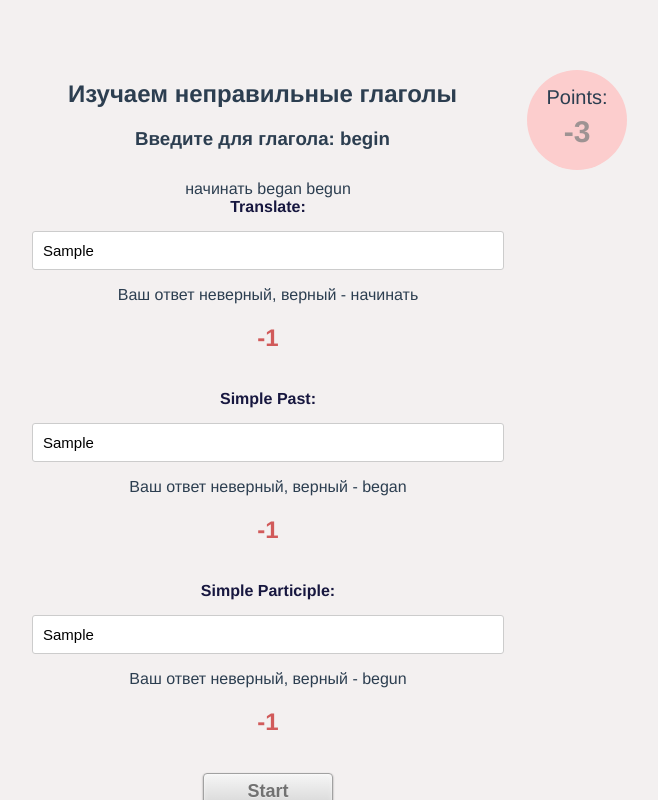
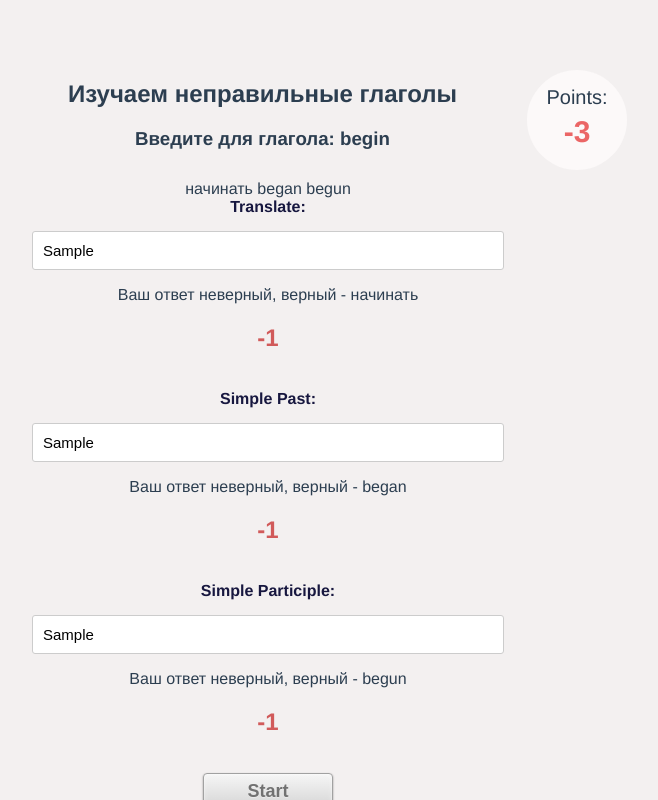
Before and after one commit to AlexMurrr/irregularVerbsCompositionAPI, a Vue app: page / in a window 1280 px wide. Both pictures are taken after typing "Sample", "Sample", "Sample" into the empty fields and a click on the button "Check". Shown: the top 800 px of the page, without its empty margins (372-1030 px from the left). Built offline with nearby package versions, Linux system fonts and the light colour scheme.

Commit message:
feat: change color number in numberPoints.vue

```diff
--- a/src/components/numberPoints.vue
+++ b/src/components/numberPoints.vue
@@ -9,15 +9,16 @@ const {numPoints} = storeToRefs(storeVerbs)
 </script>
 
 <template>
-    <div class="point" :class="{true:true, green: numPoints>0, red: numPoints<0}">
+    <div class="point" >
         <div class="amount">
-        Points: <h2 class="h1"> {{numPoints}}</h2>
+        Points: <h2 class="h1" :class="{true:true, green: numPoints>0, red: numPoints<0}"> {{numPoints}}</h2>
         </div>
     </div>
 </template>
 
 <style scoped>
     .point{
+    background-color: rgb(252, 249, 249);;
     border: 3px solid rgb(31, 30, 30);
     font-size: 20px;
     width: 22px;
@@ -37,13 +38,13 @@ const {numPoints} = storeToRefs(storeVerbs)
       color: #9e9393;
       font-size: 30px;
     }
-    .grey{
-       background-color: rgb(243, 243, 250);
-    }
+
+
+
     .red{
-      background-color: #fccdcd;
+      color: #eb6666;
     }
      .green{
-      background-color: #ccfcd6;
+      color: #5ce076;
     }
 </style>
```
